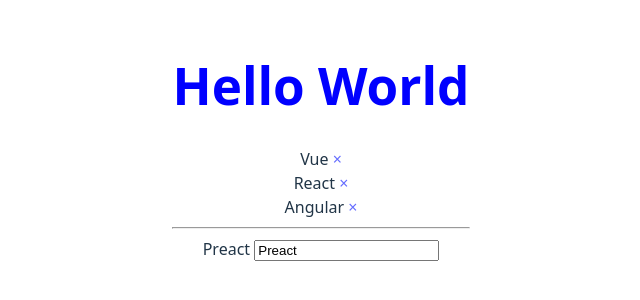
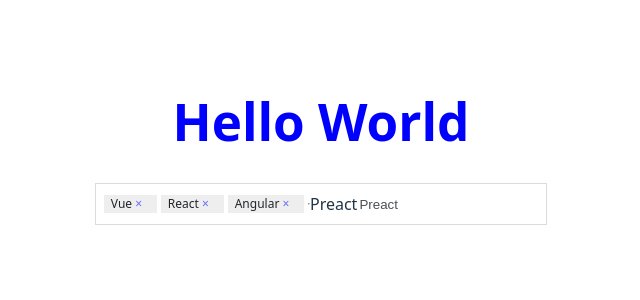
Before and after one commit to Francis-ux/vue3, a Vue app in the folder tags_input/: page / in a window 1280 px wide. Shown: the part 258-558 px from the top of the page, without its empty margins (319-959 px from the left). Built offline with nearby package versions, Linux system fonts and the light colour scheme.

Commit message:
styling the tags input component

```diff
--- a/tags_input/src/components/TagsInput.vue
+++ b/tags_input/src/components/TagsInput.vue
@@ -1,12 +1,14 @@
 <template>
-    <div v-for="(tag, index) in tags">
-        {{ tag }}
-        <a @click.prevent="removeTag(index)" href="#">&times;</a>
+    <div class="tags-input-wrapper">
+        <span class="tag-item" v-for="(tag, index) in tags" key="index">
+            {{ tag }}
+            <a class="remove-tag" @click.prevent="removeTag(index)" href="#">&times;</a>
+        </span>
+        <hr />
+        {{ newTag }}
+        <input class="tag-input" type="text" v-model.trim="newTag" @keydown.enter="addNewTag"
+            @keydown.delete="removeLastTag" @keydown.tab.prevent="addNewTag" :class="{ 'tag-exists': isTagExists }" />
     </div>
-    <hr />
-    {{ newTag }}
-    <input type="text" v-model.trim="newTag" @keydown.enter="addNewTag" @keydown.delete="removeLastTag"
-        @keydown.tab.prevent="addNewTag" :class="{ 'tag-exists': isTagExists }" />
 
 </template>
 
@@ -58,8 +60,49 @@
 </script>
 
 <style scoped>
-.tag-exists {
+.tag-input.tag-exists {
     color: red;
-    text-decoration: line-through
+    text-decoration: line-through;
+}
+
+.tags-input-wrapper {
+    background: #fff;
+    padding: 0.5em;
+    border: 1px solid #dbdbdb;
+    display: flex;
+    flex-wrap: wrap;
+    align-items: center;
+    min-height: 36px;
+    box-sizing: border-box;
+}
+
+.tag-item {
+    color: #212529;
+    background-color: #eee;
+    margin-right: 0.3em;
+    padding: 0.25em 0.4em;
+    font-size: 75%;
+    line-height: 1;
+    text-align: center;
+    white-space: nowrap;
+    overflow: hidden;
+    text-overflow: ellipsis;
+    padding-right: 1.25em;
+    padding-left: 0.6em;
+}
+
+.tag-input {
+    color: #495057;
+    flex: 1;
+    background: transparent;
+    border: none;
+}
+
+.tag-input:focus {
+    outline: none;
+}
+
+a.remove-tag {
+    text-decoration: none;
 }
 </style>
```
